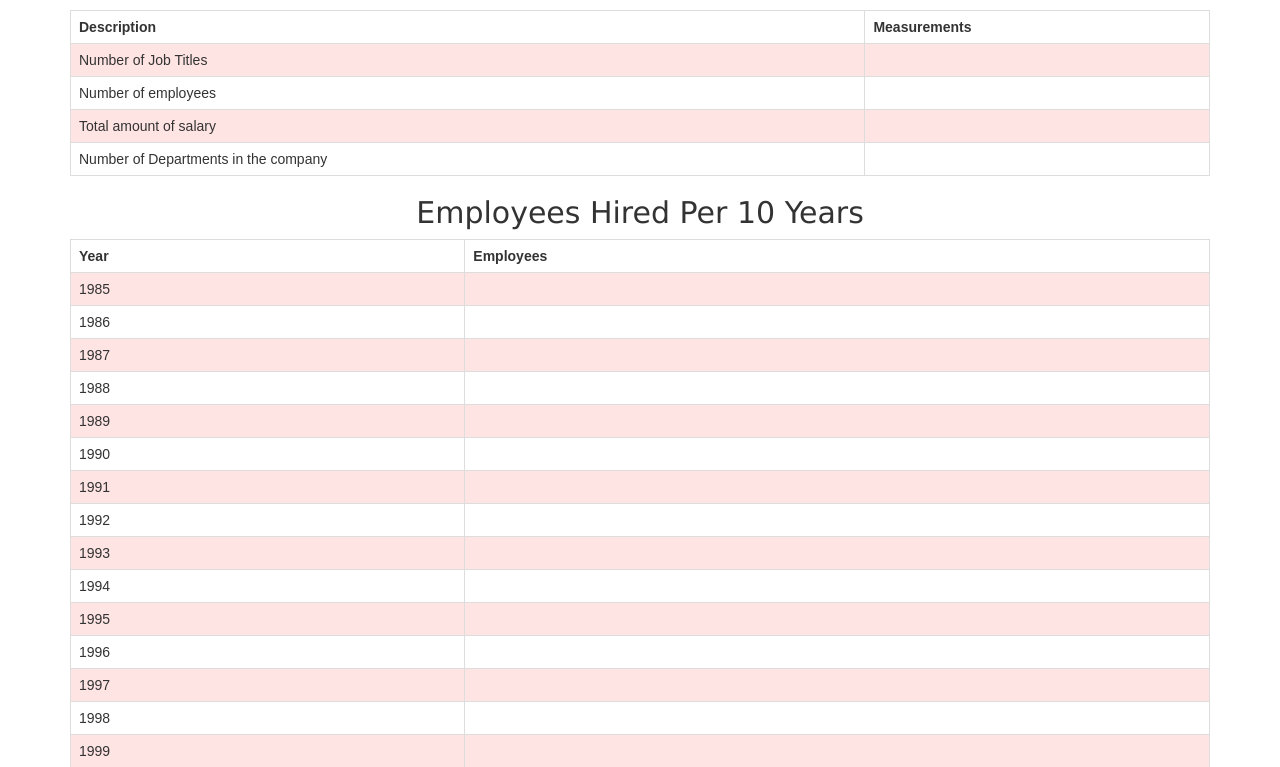
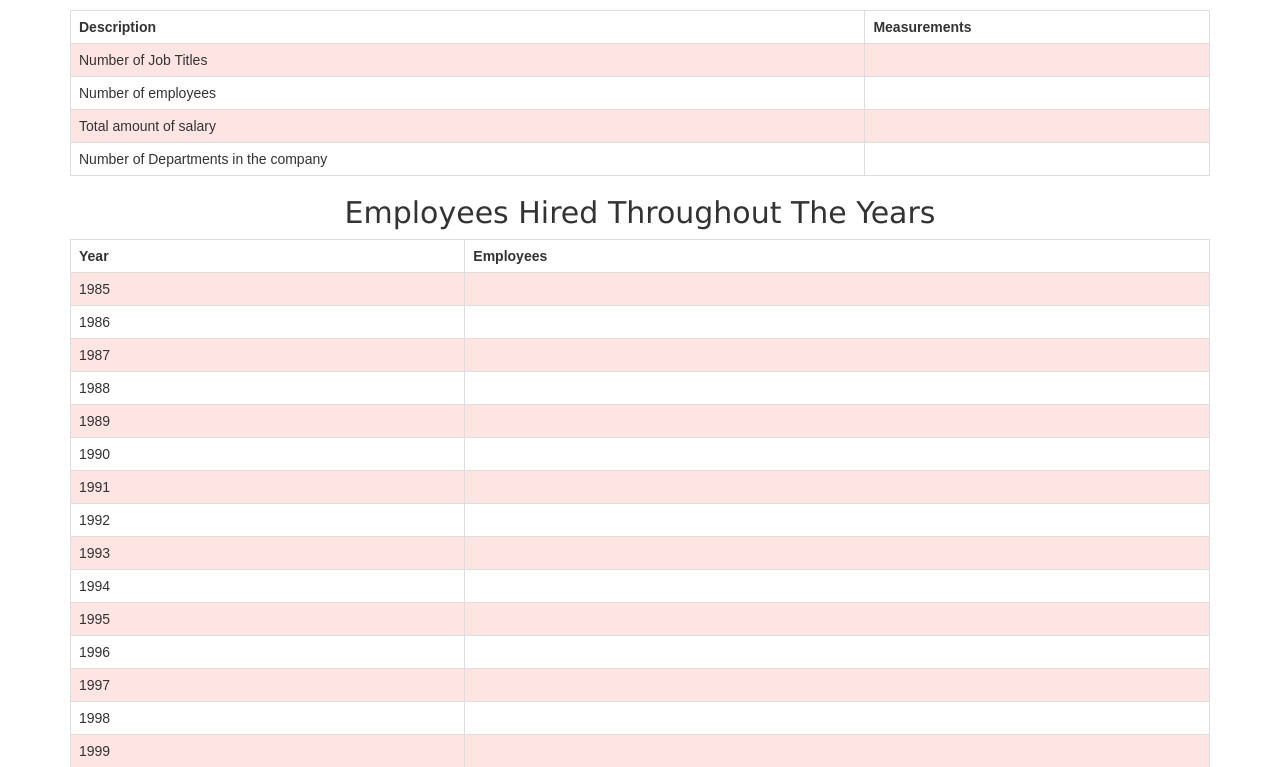
Before and after one commit to yunjunma/Enterprise172, a Node project: template views/dashboard.hbs in a window 1280 px wide. Shown: the part 239-1006 px from the top of the page. Run offline with Node 20 templates, Linux system fonts and the light colour scheme; the template is opened without the code that fills it, so the values that code supplies are empty; some libraries are stand-ins or nearby versions.

Commit message:
update the dashboard title

```diff
--- a/views/dashboard.hbs
+++ b/views/dashboard.hbs
@@ -73,7 +73,7 @@
 </table>
 
         <table>
-                <center><h2>Employees Hired Per 10 Years</h2></center>
+                <center><h2>Employees Hired Throughout The Years</h2></center>
 
                 <tr>
                   <th>Year</th>
```
